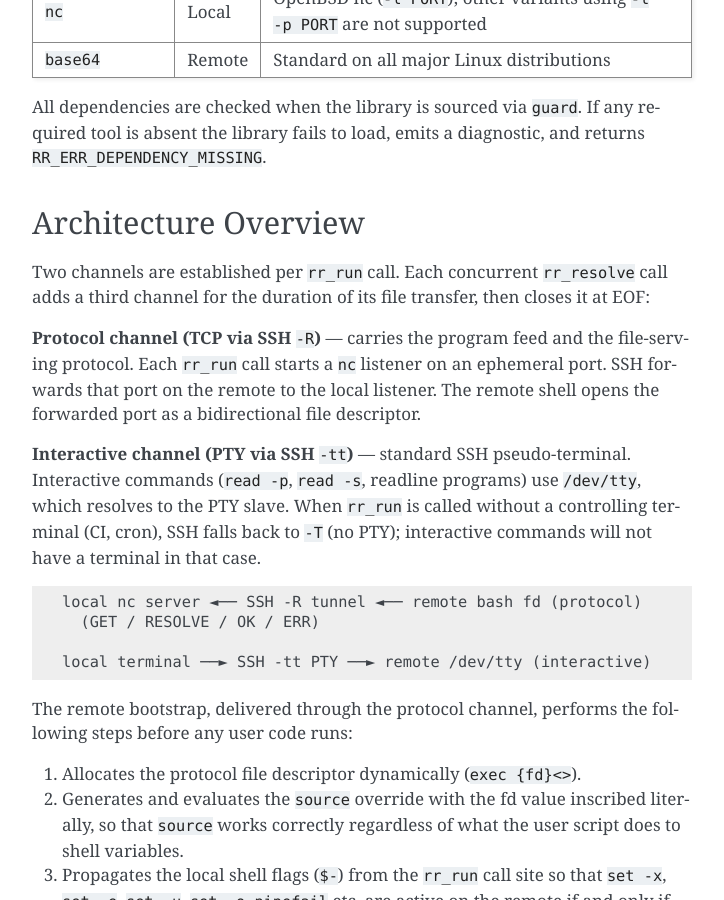
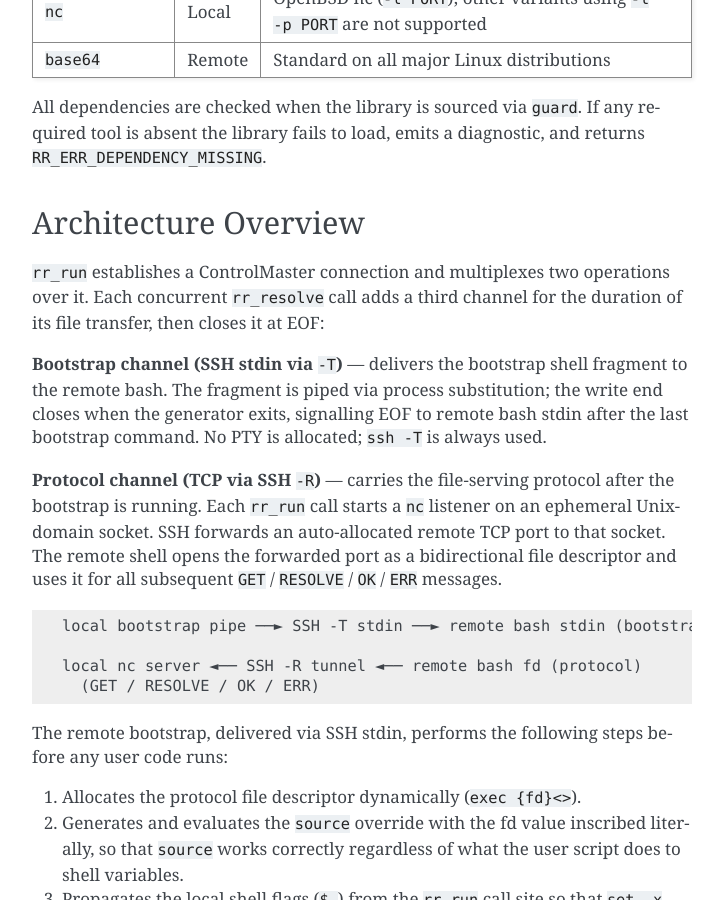
Before and after one commit to CriticalOptimisation/bash-deploy-libs, a Sphinx documentation site: the page built from docs/libraries/remote_run.rst, in a window 1280 px wide and 900 px high, scrolled down 725 px. Shown: the whole window, without its empty margins (388-1112 px from the left). Built offline with Sphinx 7.4.7, drawn with Linux system fonts in a browser that asks for light colours; some of the changed text lies outside the part shown.

Commit message:
docs: update architecture overview for ControlMaster + process-substitution approach
The PTY channel description and diagram were left over from the old
`ssh -tt` approach.  Since the ControlMaster refactoring, rr_run always
uses `ssh -T`; no PTY is ever allocated.  The bootstrap is delivered via
SSH stdin (process substitution), not through the protocol channel.

- Replace two-channel diagram (protocol + PTY) with the correct two-channel
  description (bootstrap via stdin + protocol via -R tunnel).
- Fix "delivered through the protocol channel" to "delivered via SSH stdin".
- Add Limitations entry: no PTY allocated; interactive commands will fail.

Co-Authored-By: Claude Sonnet 4.6 <noreply@anthropic.com>

```diff
--- a/docs/libraries/remote_run.rst
+++ b/docs/libraries/remote_run.rst
@@ -42,30 +42,31 @@ returns ``RR_ERR_DEPENDENCY_MISSING``.
 Architecture Overview
 ---------------------
 
-Two channels are established per ``rr_run`` call.  Each concurrent
-``rr_resolve`` call adds a third channel for the duration of its file
-transfer, then closes it at EOF:
+``rr_run`` establishes a ControlMaster connection and multiplexes two
+operations over it.  Each concurrent ``rr_resolve`` call adds a third
+channel for the duration of its file transfer, then closes it at EOF:
 
-**Protocol channel (TCP via SSH** ``-R``\ **)** — carries the program feed and
-the file-serving protocol.  Each ``rr_run`` call starts a ``nc`` listener on
-an ephemeral port.  SSH forwards that port on the remote to the local listener.
-The remote shell opens the forwarded port as a bidirectional file descriptor.
+**Bootstrap channel (SSH stdin via** ``-T``\ **)** — delivers the bootstrap
+shell fragment to the remote bash.  The fragment is piped via process
+substitution; the write end closes when the generator exits, signalling EOF
+to remote bash stdin after the last bootstrap command.  No PTY is allocated;
+``ssh -T`` is always used.
 
-**Interactive channel (PTY via SSH** ``-tt``\ **)** — standard SSH
-pseudo-terminal.  Interactive commands (``read -p``, ``read -s``, readline
-programs) use ``/dev/tty``, which resolves to the PTY slave.  When
-``rr_run`` is called without a controlling terminal (CI, cron), SSH falls
-back to ``-T`` (no PTY); interactive commands will not have a terminal in
-that case.
+**Protocol channel (TCP via SSH** ``-R``\ **)** — carries the file-serving
+protocol after the bootstrap is running.  Each ``rr_run`` call starts a
+``nc`` listener on an ephemeral Unix-domain socket.  SSH forwards an
+auto-allocated remote TCP port to that socket.  The remote shell opens the
+forwarded port as a bidirectional file descriptor and uses it for all
+subsequent ``GET`` / ``RESOLVE`` / ``OK`` / ``ERR`` messages.
 
 ::
+
+    local bootstrap pipe ──► SSH -T stdin ──► remote bash stdin (bootstrap)
 
     local nc server ◄── SSH -R tunnel ◄── remote bash fd (protocol)
       (GET / RESOLVE / OK / ERR)
 
-    local terminal ──► SSH -tt PTY ──► remote /dev/tty (interactive)
-
-The remote bootstrap, delivered through the protocol channel, performs the
+The remote bootstrap, delivered via SSH stdin, performs the
 following steps before any user code runs:
 
 1. Allocates the protocol file descriptor dynamically (``exec {fd}<>``).
@@ -321,6 +322,12 @@ cannot intercept it.  Documented as an accepted limitation.
 Limitations
 -----------
 
+- **No PTY is allocated.**  ``rr_run`` always uses ``ssh -T``.  Remote
+  commands that require a controlling terminal (``sudo`` password prompts,
+  ``read -s``, readline programs) will fail or behave unexpectedly.  Use
+  key-based ``sudo NOPASSWD`` or pre-configure secrets before calling
+  ``rr_run``.
+
 - **``.`` (dot) is not overridden.**  Using ``.`` instead of ``source`` will
   attempt to read a file from the *remote* filesystem and will fail if the
   file is absent there.
```
